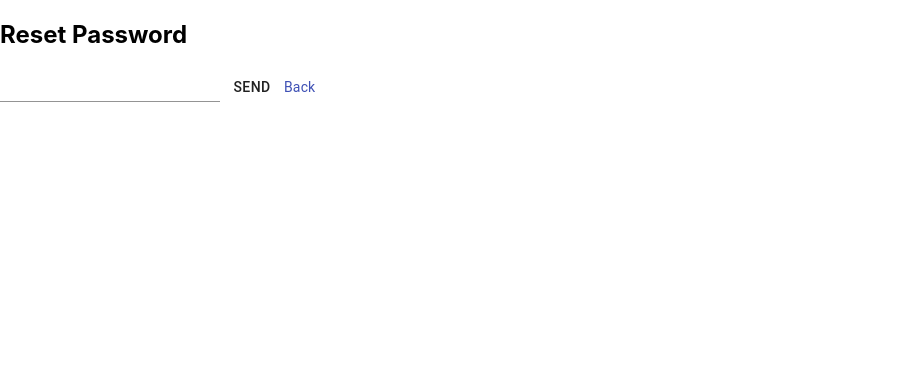
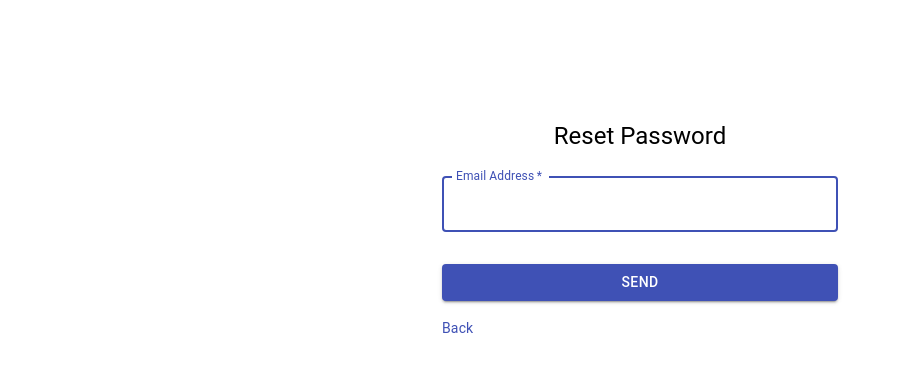
Before and after one commit to erntorii/react-typescript-twitter, a React (Create React App) app: page /reset_password in a window 1280 px wide. Shown: the top 372 px of the page, without its empty margins (0-901 px from the left). Built offline with nearby package versions, Linux system fonts and the light colour scheme; no server answers.

Commit message:
fix ResetPassword layouts

```diff
--- a/src/components/ResetPassword.tsx
+++ b/src/components/ResetPassword.tsx
@@ -1,9 +1,33 @@
 import React, { useState } from "react";
 import { auth } from "../firebase";
-import { Input, Button, Link } from "@material-ui/core";
+import {
+  makeStyles,
+  Container,
+  TextField,
+  Button,
+  Link,
+} from "@material-ui/core";
+import Typography from "@material-ui/core/Typography";
 import { useHistory } from "react-router-dom";
 
+const useStyles = makeStyles((theme) => ({
+  paper: {
+    marginTop: theme.spacing(15),
+    display: "flex",
+    flexDirection: "column",
+    alignItems: "center",
+  },
+  form: {
+    width: "100%", // Fix IE 11 issue.
+    marginTop: theme.spacing(1),
+  },
+  submit: {
+    margin: theme.spacing(3, 0, 2),
+  },
+}));
+
 const ResetPassword = () => {
+  const classes = useStyles();
   const [resetEmail, setResetEmail] = useState("");
   const sendPasswordResetEmail = async () => {
     await auth
@@ -20,18 +44,40 @@
   const history = useHistory();
 
   return (
-    <div>
-      <h2>Reset Password</h2>
-      <Input
-        type="text"
+    <Container maxWidth="xs">
+      <div className={classes.paper}>
+        <Typography component="h1" variant="h5">
+          Reset Password
+        </Typography>
+        <form className={classes.form} noValidate>
+          <TextField
+            variant="outlined"
+            margin="normal"
+            required
+            fullWidth
+            id="email"
+            label="Email Address"
+            name="email"
+            autoComplete="email"
+            autoFocus
             value={resetEmail}
             onChange={(e) => setResetEmail(e.target.value)}
           />
-      <Button onClick={sendPasswordResetEmail}>Send</Button>
+          <Button
+            fullWidth
+            variant="contained"
+            color="primary"
+            className={classes.submit}
+            onClick={sendPasswordResetEmail}
+          >
+            Send
+          </Button>
           <Link onClick={() => history.goBack()} variant="body2">
             Back
           </Link>
+        </form>
       </div>
+    </Container>
   );
 };
 
```
Lines whose indentation alone changed are shown as unchanged.
